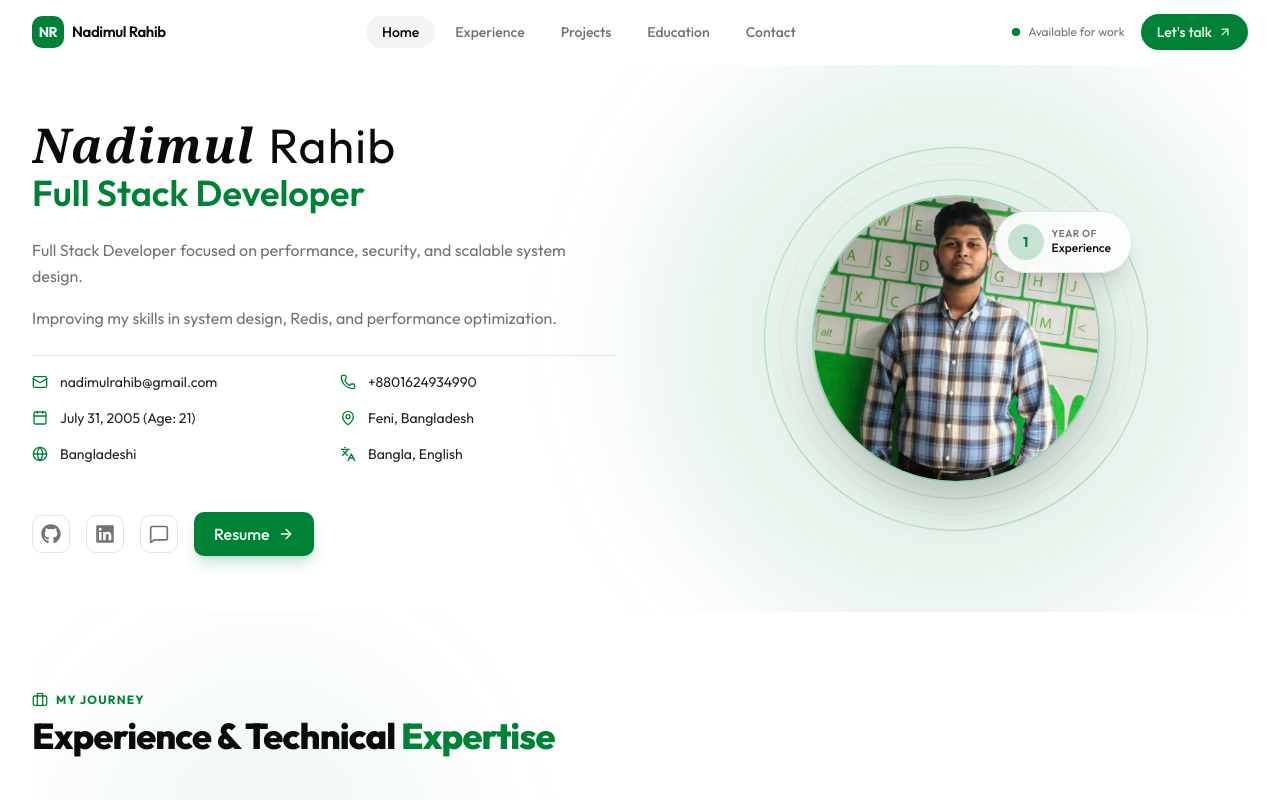
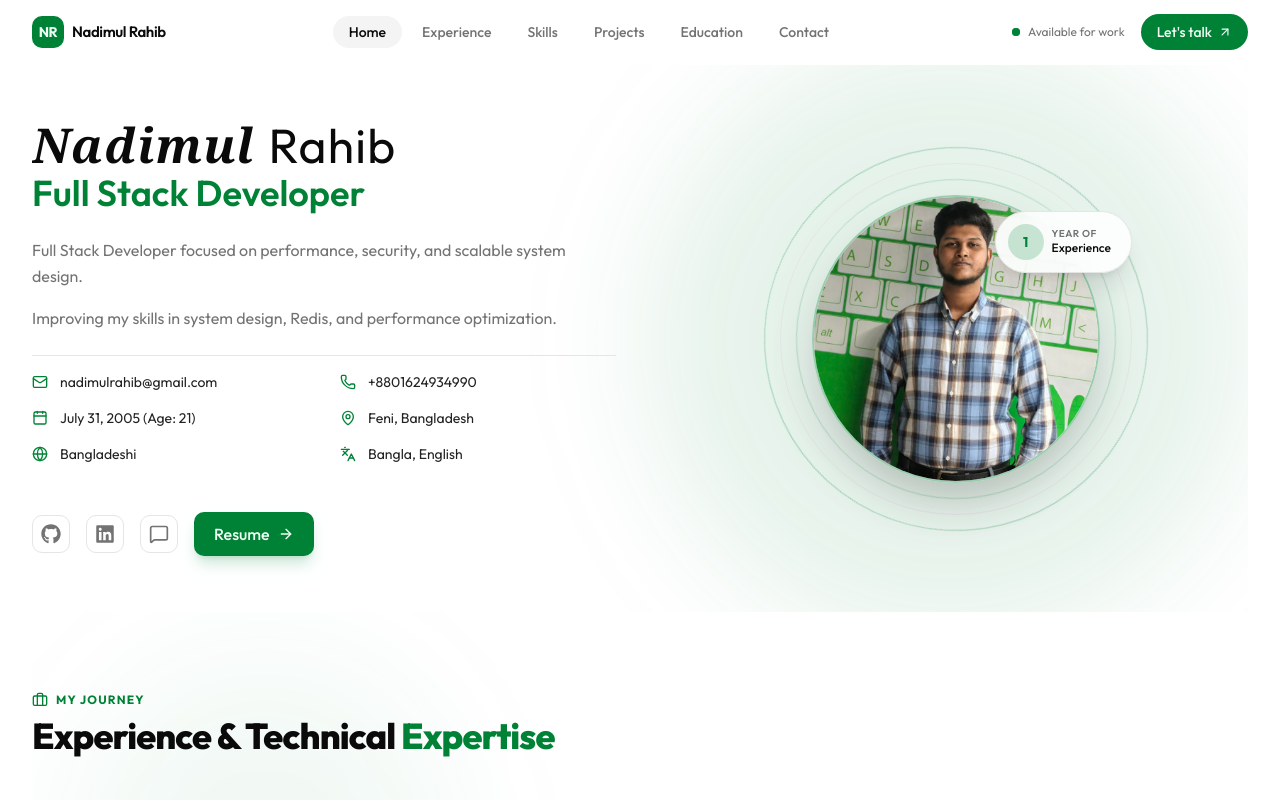
Before and after one commit to nadimulrahib/nadimul-rahib, a Next.js app: page / in a window 1280 px wide. Shown: the top 800 px of the page. Built offline with nearby package versions, Linux system fonts and the light colour scheme.

Commit message:
navlink added

```diff
--- a/src/components/Contact/Contact.tsx
+++ b/src/components/Contact/Contact.tsx
@@ -40,7 +40,7 @@ export default function ContactSection() {
   };
 
   return (
-    <section className="relative w-full bg-background text-foreground py-24 overflow-hidden font-sans">
+    <section id="Contact" className="relative w-full bg-background text-foreground py-24 overflow-hidden font-sans">
       <div className="absolute top-1/3 -left-32 w-96 h-96 bg-primary/5 rounded-full blur-[120px] pointer-events-none" />
       <div className="absolute bottom-1/3 -right-32 w-96 h-96 bg-primary/5 rounded-full blur-[120px] pointer-events-none" />
 
--- a/src/components/Education/Education.tsx
+++ b/src/components/Education/Education.tsx
@@ -27,7 +27,7 @@ const EDUCATION_DATA = [
 
 export default function Education() {
   return (
-    <section className="relative w-full bg-background text-foreground py-24 px-4 sm:px-6 md:px-16 overflow-hidden font-sans">
+    <section id="Education" className="relative w-full bg-background text-foreground py-24 px-4 sm:px-6 md:px-16 overflow-hidden font-sans">
       {/* ব্যাকগ্রাউন্ড ডেকোরেটিভ গ্লো ওর্বস */}
       <div className="absolute top-1/4 -left-20 w-80 h-80 bg-primary/5 rounded-full blur-[100px] pointer-events-none" />
       <div className="absolute bottom-1/4 -right-20 w-96 h-96 bg-primary/5 rounded-full blur-[120px] pointer-events-none" />
--- a/src/components/Exprience/Exprience.tsx
+++ b/src/components/Exprience/Exprience.tsx
@@ -19,7 +19,7 @@ const EXPERIENCES = [
 
 export default function ExperienceSection() {
   return (
-    <section className="relative w-full bg-background text-foreground py-20  overflow-hidden font-sans">
+    <section id="Experience" className="relative w-full bg-background text-foreground py-20  overflow-hidden font-sans">
       {/* Background Subtle Accent Lights */}
       <div className="absolute top-10 left-10 w-96 h-96 bg-primary/5 rounded-full blur-3xl pointer-events-none" />
       <div className="absolute bottom-10 right-10 w-96 h-96 bg-primary/5 rounded-full blur-3xl pointer-events-none" />
--- a/src/components/Skills/Skills.tsx
+++ b/src/components/Skills/Skills.tsx
@@ -87,7 +87,7 @@ const SKILL_CATEGORIES = [
 
 export default function SkillsSection() {
   return (
-    <section className="relative w-full bg-background text-foreground py-20 overflow-hidden font-sans">
+    <section id="Skills" className="relative w-full bg-background text-foreground py-20 overflow-hidden font-sans">
       {/* ব্যাকগ্রাউন্ড ডেকোরেটিভ গ্রিন গ্লো ওর্বস */}
       <div className="absolute top-1/4 -right-32 w-96 h-96 bg-emerald-500/5 rounded-full blur-[120px] pointer-events-none" />
       <div className="absolute bottom-1/4 -left-32 w-96 h-96 bg-emerald-500/5 rounded-full blur-[120px] pointer-events-none" />
--- a/src/components/navbar/navbar.tsx
+++ b/src/components/navbar/navbar.tsx
@@ -12,9 +12,10 @@ interface NavLink {
 const LINKS: NavLink[] = [
   { label: "Home", href: "#Home" },
   { label: "Experience", href: "#Experience" },
+  { label: "Skills", href: "#Skills" },
   { label: "Projects", href: "#Projects" },
   { label: "Education", href: "#Education" },
-  { label: "Contact", href: "#contact" },
+  { label: "Contact", href: "#Contact" },
 ];
 
 export default function Navbar() {
@@ -154,8 +155,9 @@ export default function Navbar() {
               {link.label}
             </Link>
           ))}
+
           <Link
-            href="#contact"
+            href="mailto:nadimulrahib38@gmail.com0"
             onClick={() => setOpen(false)}
             className="mt-2 inline-flex items-center justify-center gap-1.5 rounded-full bg-primary px-4 py-2.5 text-sm font-medium text-primary-foreground"
           >
```
